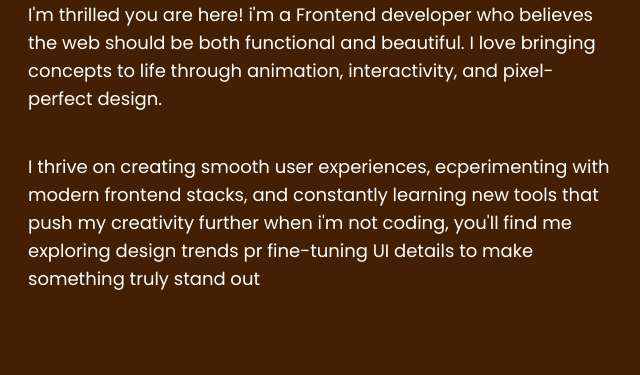
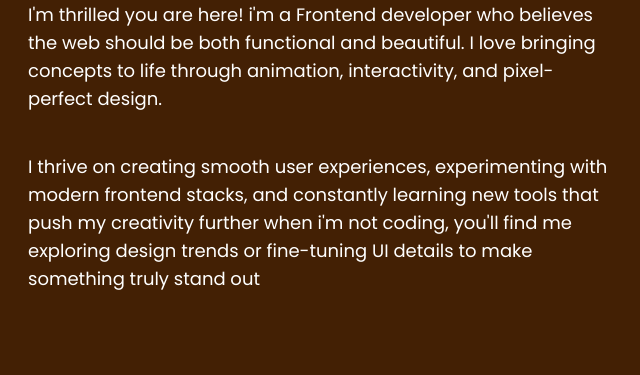
Before and after one commit to maryham1/codey_sis-portfolio, a website: page index.html in a window 1280 px wide. Shown: the part 1045-1420 px from the top of the page, 538-1178 px from the left. Drawn offline with Linux system fonts and the light colour scheme.

Commit message:
change of words

```diff
--- a/index.html
+++ b/index.html
@@ -10,9 +10,9 @@
   <link href="https://fonts.googleapis.com/css2?family=Dancing+Script:wght@400..700&family=Poppins:ital,wght@0,100;0,200;0,300;0,400;0,500;0,600;0,700;0,800;0,900;1,100;1,200;1,300;1,400;1,500;1,600;1,700;1,800;1,900&family=Roboto:ital,wght@0,100..900;1,100..900&display=swap" rel="stylesheet">
   <script defer src="script.js"></script>
 </head>
-<body class="bg-yellow-950 font-poppins">
+<body class="bg-yellow-950 font-poppins overflow-x-hidden">
   <header>
-    <nav class="navbar fixed top-0 left-0 w-full z-[999] bg-yellow-950 p-[30px] shadow-md rounded-b-3xl laptop:rounded-b-4xl laptop:pb-[20px] laptop:pt-[20px] laptop:pl-[50px] laptop:pr-[50px] tablet::pb-[20px] tablet::pt-[20px] tablet:pl-[50px] tablet:pr-[50px]">
+    <nav class="navbar fixed top-0 left-0  w-full  z-[999] bg-yellow-950 p-[30px] shadow-md rounded-b-3xl laptop:rounded-b-4xl laptop:pb-[20px] laptop:pt-[20px] laptop:pl-[50px] laptop:pr-[50px] tablet::pb-[20px] tablet::pt-[20px] tablet:pl-[50px] tablet:pr-[50px]">
       <div class="flex items-center justify-between laptop:justify-evenly">
         <img src="./images/dev image and logo/logo.png" class="w-[50px] h-[30px] laptop:w-[70px] laptop:h-[50px]">
         <div class="list bg-yellow-950/90 transition-transform duration-1000 translate-x-full overflow-x-hidden ease-in   absolute right-0 w-[230px] h-[100vh] p-[50px] top-[100%] rounded-tr-2xl rounded-tl-0 border-l-[1px]  border-[#F3D706] tablet:top-[100%] laptop:relative laptop:bg-transparent laptop:duration-0  laptop:flex  laptop:translate-x-0   laptop:w-auto laptop:h-auto laptop:border-l-0 laptop:border-0 laptop:p-0 tablet:w-[280px]">
@@ -68,7 +68,7 @@
         </div>
         <div class="evenScroll transition-all duration-1000 ease-in-out flex flex-col gap-5 w-full laptop:w-[50%] laptop:gap-10">
           <p class="text-lg text-white">I'm thrilled you are here! i'm a Frontend developer who believes the web should be both functional and beautiful. I love bringing concepts to life through animation, interactivity, and pixel-perfect design. </p>
-          <p class="text-lg text-white">I thrive on creating smooth user experiences, ecperimenting with modern frontend stacks, and constantly learning new tools that push my creativity further when i'm not coding, you'll find me exploring design trends pr fine-tuning UI details to make something truly stand out</p>
+          <p class="text-lg text-white">I thrive on creating smooth user experiences, experimenting with modern frontend stacks, and constantly learning new tools that push my creativity further when i'm not coding, you'll find me exploring design trends or fine-tuning UI details to make something truly stand out</p>
         </div>
       </div>
     </section>
```
Also changed, not shown: disc/style.css.
